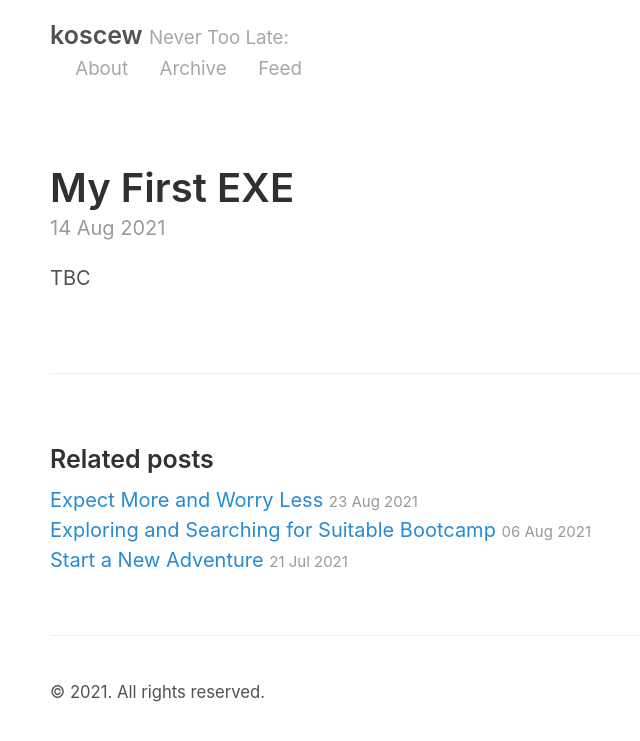
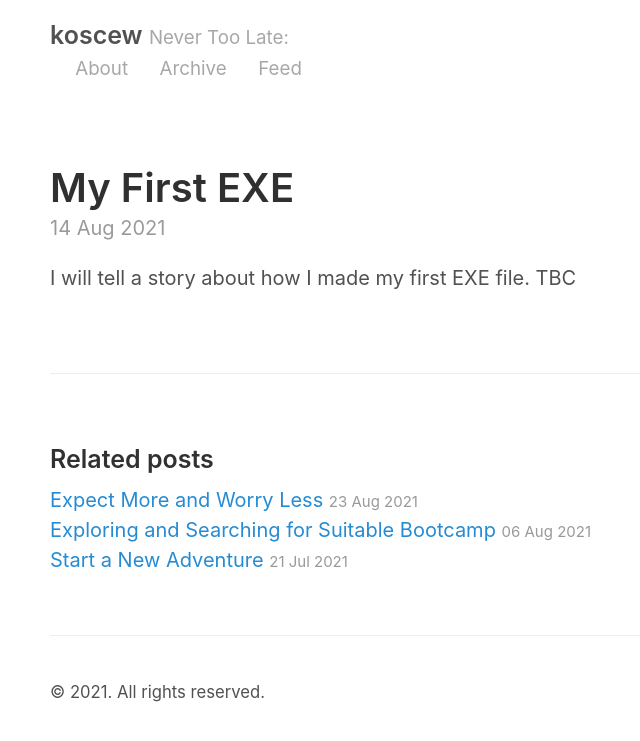
Before and after one commit to koscew/koscew.github.io, a Jekyll site: the page built from _posts/2021-08-14-My_First_EXE.md, in a window 1280 px wide. Shown: the top 741 px of the page, without its empty margins (240-880 px from the left). Built offline with Jekyll 4.4.1, drawn with Linux system fonts in a browser that asks for light colours.

```diff
--- a/_posts/2021-08-14-My_First_EXE.md
+++ b/_posts/2021-08-14-My_First_EXE.md
@@ -3,4 +3,5 @@
 title: My First EXE
 ---
 
+I will tell a story about how I made my first EXE file.
 TBC
```
